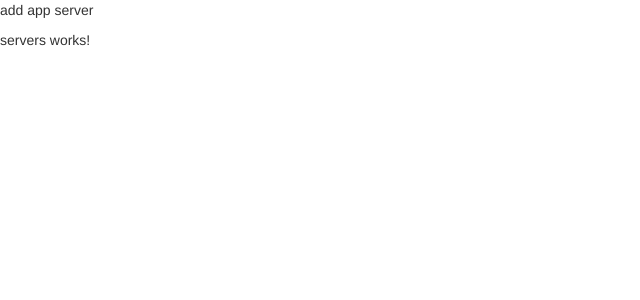
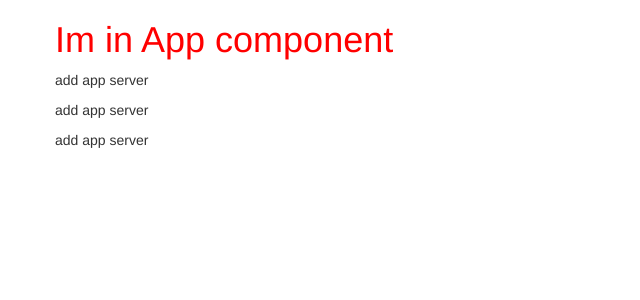
Before and after one commit to TharinduUdara/angular-udemy-course, an Angular app: page / in a window 1280 px wide. Shown: the top 300 px of the page, without its empty margins (0-640 px from the left). Built offline with nearby package versions, Linux system fonts and the light colour scheme.

Commit message:
feat: use as attribute

```diff
--- a/src/app/app.component.html
+++ b/src/app/app.component.html
@@ -1,4 +1,11 @@
+<div class="container">
+  <div class="row">
+    <h1 class="color">Im in App component</h1>
+    <app-server></app-server>
+    <!-- <app-servers></app-servers> -->
+    <!-- use as attribute -->
 
-
-<app-server></app-server>
-<app-servers></app-servers>
+    <div app-servers></div>
+    <div class="app-servers"></div>
+  </div>
+</div>
--- a/src/app/app.component.scss
+++ b/src/app/app.component.scss
@@ -0,0 +1,3 @@
+.color {
+  color: red;
+}
--- a/src/app/servers/servers.component.ts
+++ b/src/app/servers/servers.component.ts
@@ -1,10 +1,11 @@
 import { Component } from '@angular/core';
 
 @Component({
-  selector: 'app-servers',
-  templateUrl: './servers.component.html',
-  styleUrls: ['./servers.component.scss']
+  selector: '[app-servers]',
+  template: `
+    <app-server></app-server>
+    <app-server></app-server>
+  `,
+  styleUrls: ['./servers.component.scss'],
 })
-export class ServersComponent {
-
-}
+export class ServersComponent {}
```
Also changed, not shown: 1 other file (tests, documents, lock files or other folders).
